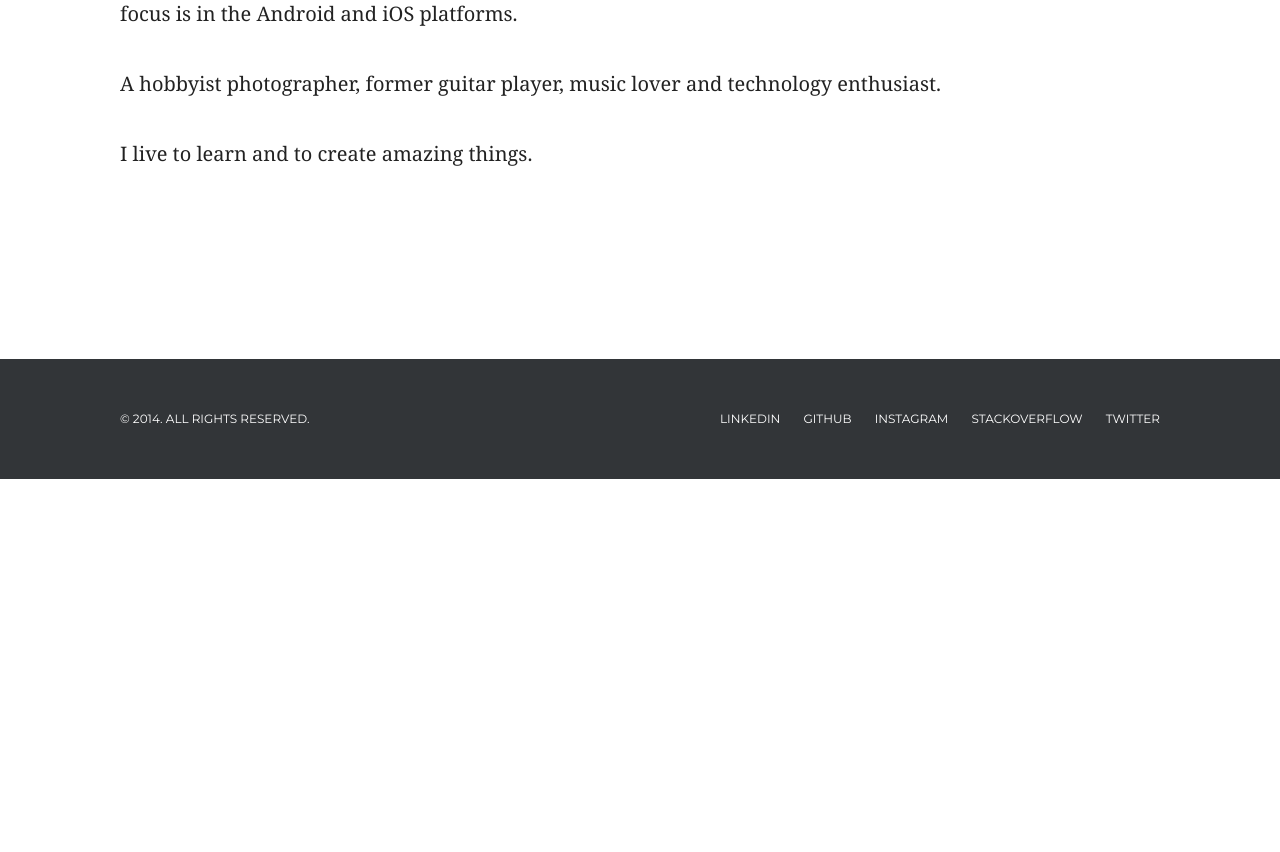
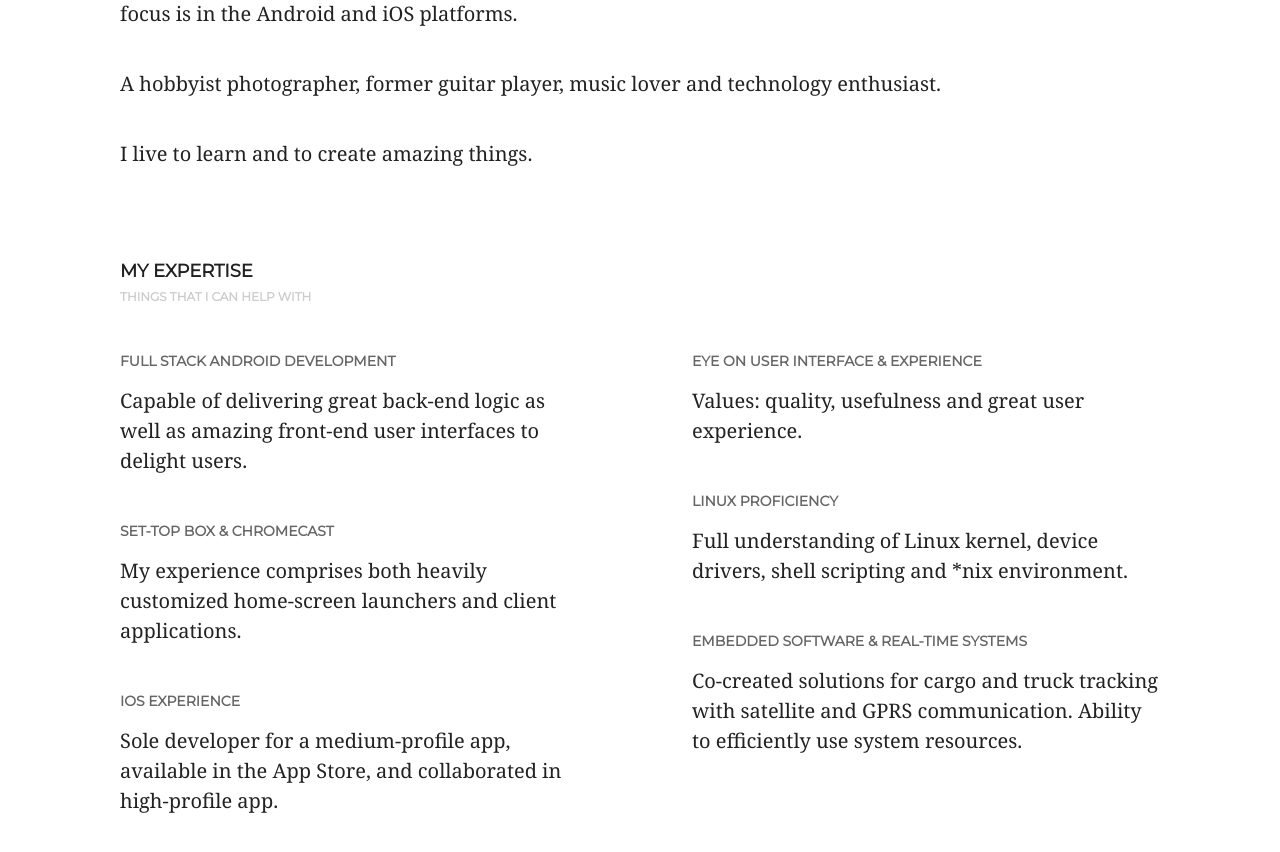
Before and after one commit to leandrofavarin/leandrofavarin.github.io, a Jekyll site: the page built from about/index.html, in a window 1280 px wide and 900 px high, scrolled down 1133 px. Shown: the top 852 px of the window. Built offline with Jekyll 4.4.1, drawn with Linux system fonts in a browser that asks for light colours; some web fonts are replaced; Markdown is read by kramdown in place of the engine named in the settings; before the commit the page ends 1612 px from its top, so only the background shows below that.

Commit message:
Revealed "My expertise"

```diff
--- a/about/index.html
+++ b/about/index.html
@@ -24,7 +24,7 @@ overview: true
 
         </section>
 
-        <!--<section class="page-content clearfix">
+        <section class="page-content clearfix">
 
             <header class="section-header">
                 <h3 class="section-title">My expertise</h3>
@@ -59,7 +59,7 @@ overview: true
 
         </section>
 
-        <section class="page-content clearfix">
+        <!--<section class="page-content clearfix">
 
             <header class="section-header">
                 <h3 class="section-title">My Work</h3>
```
